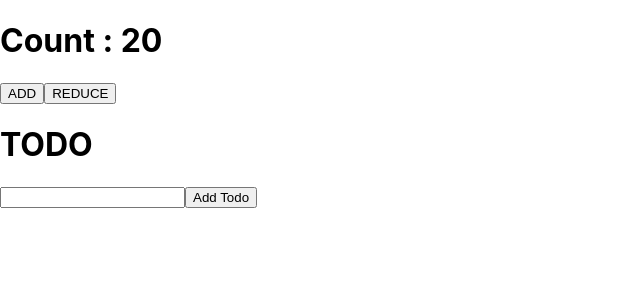
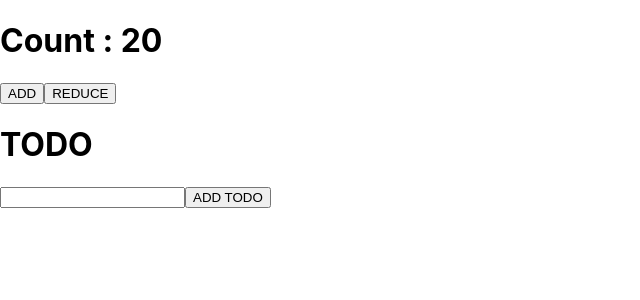
Before and after one commit to ankitsng0007/AnkitRepo, a React (Create React App) app in the folder RCT-211/Day-4/todo-app/: page / in a window 1280 px wide. Shown: the top 300 px of the page, without its empty margins (0-640 px from the left). Built offline with nearby package versions, Linux system fonts and the light colour scheme.

Commit message:
todo added

```diff
--- a/RCT-211/Day-4/todo-app/src/Component/TodoInput.jsx
+++ b/RCT-211/Day-4/todo-app/src/Component/TodoInput.jsx
@@ -5,7 +5,7 @@ function TodoInput() {
   return (
     <div>
       <input value={text} onChange={(e)=>setText(e.target.value)}/>
-      <button>Add Todo</button>
+      <button>ADD TODO</button>
     </div>
   );
 }
```
